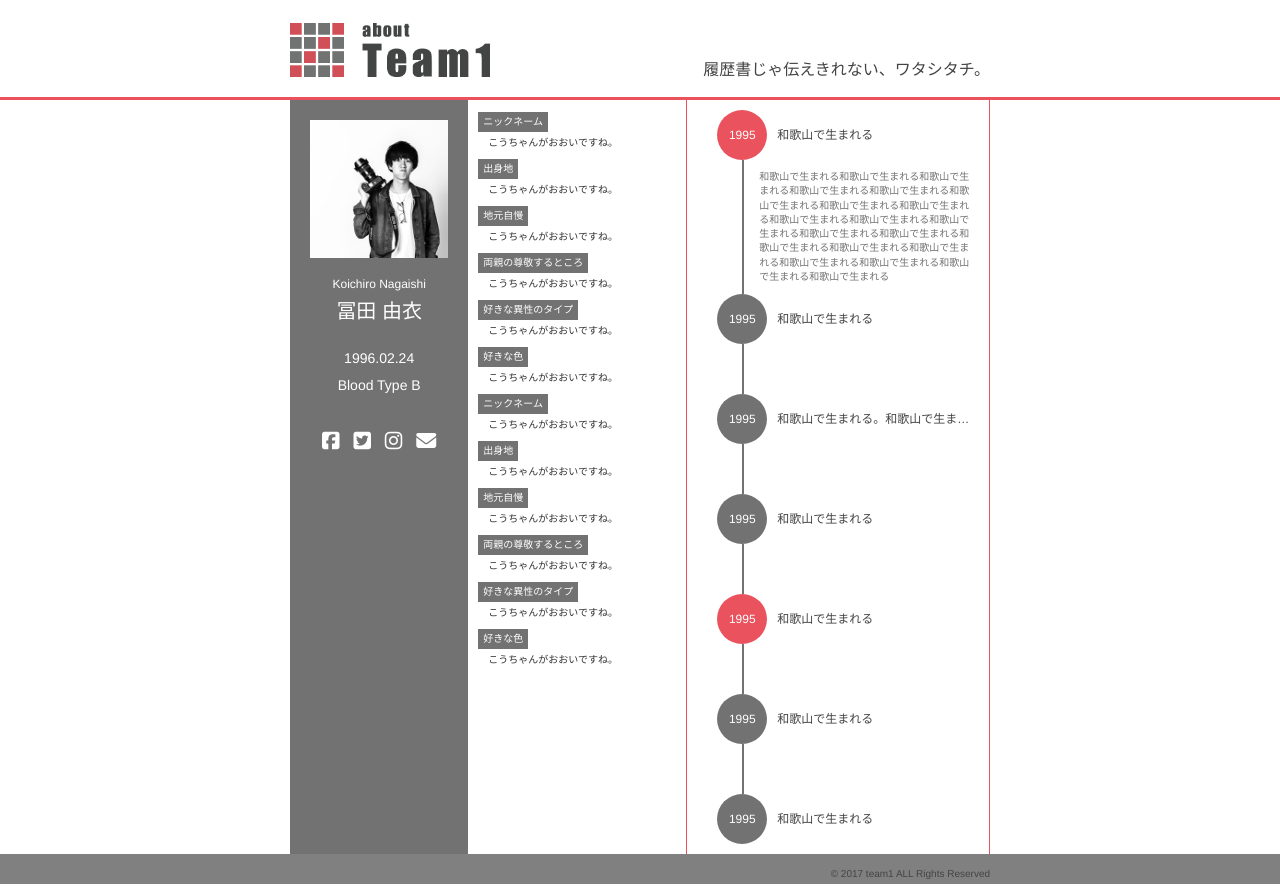
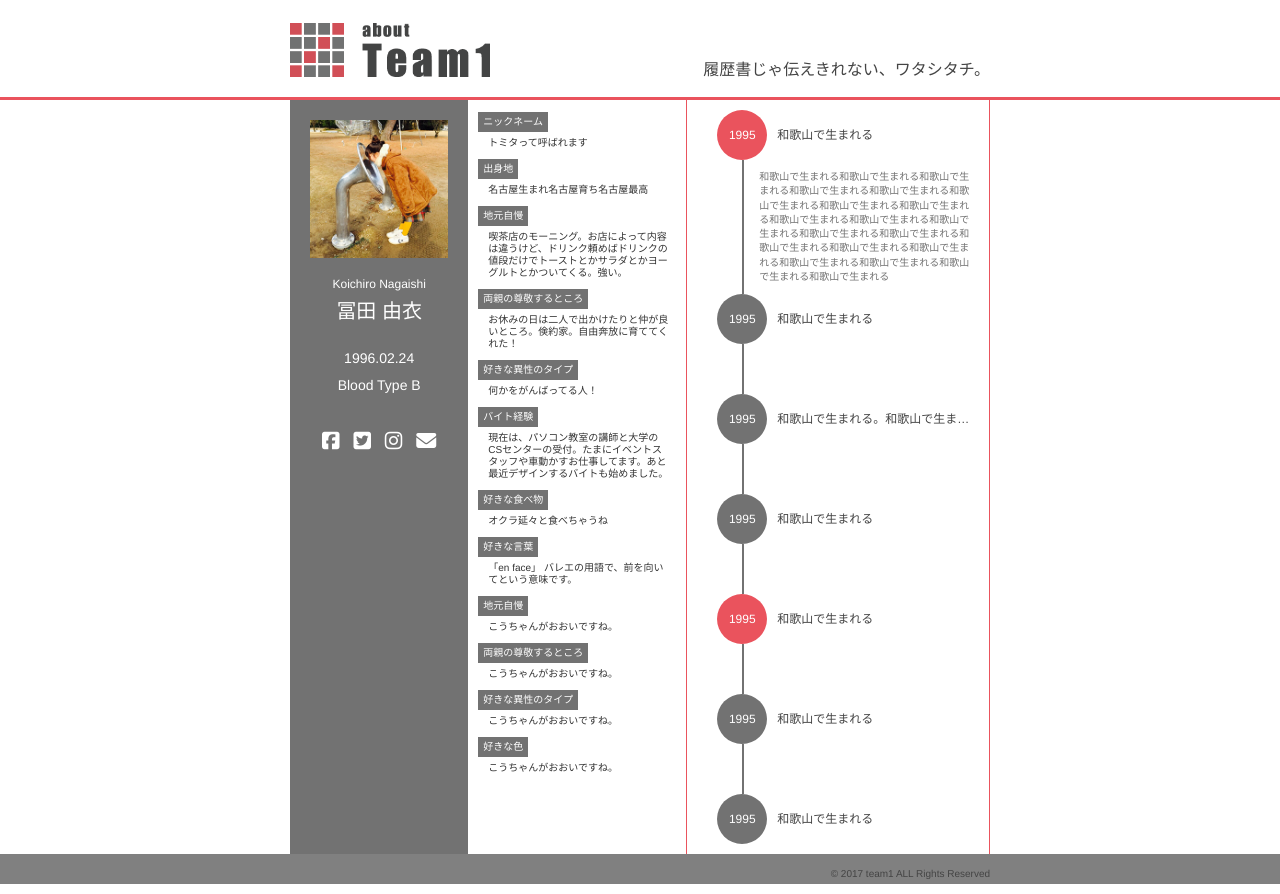
Before and after one commit to rinaciel/k1rn.github.io, a plain HTML site: page html/tomita.html in a window 1280 px wide. Drawn offline with nearby package versions, Linux system fonts and the light colour scheme.

Commit message:
Update tomita.html

```diff
--- a/html/tomita.html
+++ b/html/tomita.html
@@ -18,7 +18,7 @@
 
   <main class="prof_main">
     <section class="profile">
-      <img class="prof_image" src="../images/kouichiro.jpg" alt="kou">
+      <img class="prof_image" src="../images/tomita.jpg" alt="tomita">
       <p class="name_en">Koichiro Nagaishi</p>
       <h1 class="name_ja">冨田 由衣</h1>
       <p class="birthday">1996.02.24</p>
@@ -40,21 +40,21 @@
     </section>
     <section class="introduce">
       <li class="introduce_contents">ニックネーム</li>
-      <p class="introduce_item">こうちゃんがおおいですね。</p>
+      <p class="introduce_item">トミタって呼ばれます</p>
       <li class="introduce_contents">出身地</li>
-      <p class="introduce_item">こうちゃんがおおいですね。</p>
+      <p class="introduce_item">名古屋生まれ名古屋育ち名古屋最高</p>
       <li class="introduce_contents">地元自慢</li>
-      <p class="introduce_item">こうちゃんがおおいですね。</p>
+      <p class="introduce_item">喫茶店のモーニング。お店によって内容は違うけど、ドリンク頼めばドリンクの値段だけでトーストとかサラダとかヨーグルトとかついてくる。強い。</p>
       <li class="introduce_contents">両親の尊敬するところ</li>
-      <p class="introduce_item">こうちゃんがおおいですね。</p>
+      <p class="introduce_item">お休みの日は二人で出かけたりと仲が良いところ。倹約家。自由奔放に育ててくれた！</p>
       <li class="introduce_contents">好きな異性のタイプ</li>
-      <p class="introduce_item">こうちゃんがおおいですね。</p>
-      <li class="introduce_contents">好きな色</li>
-      <p class="introduce_item">こうちゃんがおおいですね。</p>
-      <li class="introduce_contents">ニックネーム</li>
-      <p class="introduce_item">こうちゃんがおおいですね。</p>
-      <li class="introduce_contents">出身地</li>
-      <p class="introduce_item">こうちゃんがおおいですね。</p>
+      <p class="introduce_item">何かをがんばってる人！</p>
+      <li class="introduce_contents">バイト経験</li>
+      <p class="introduce_item">現在は、パソコン教室の講師と大学のCSセンターの受付。たまにイベントスタッフや車動かすお仕事してます。あと最近デザインするバイトも始めました。</p>
+      <li class="introduce_contents">好きな食べ物</li>
+      <p class="introduce_item">オクラ延々と食べちゃうね</p>
+      <li class="introduce_contents">好きな言葉</li>
+      <p class="introduce_item">「en face」 バレエの用語で、前を向いてという意味です。</p>
       <li class="introduce_contents">地元自慢</li>
       <p class="introduce_item">こうちゃんがおおいですね。</p>
       <li class="introduce_contents">両親の尊敬するところ</li>
```
